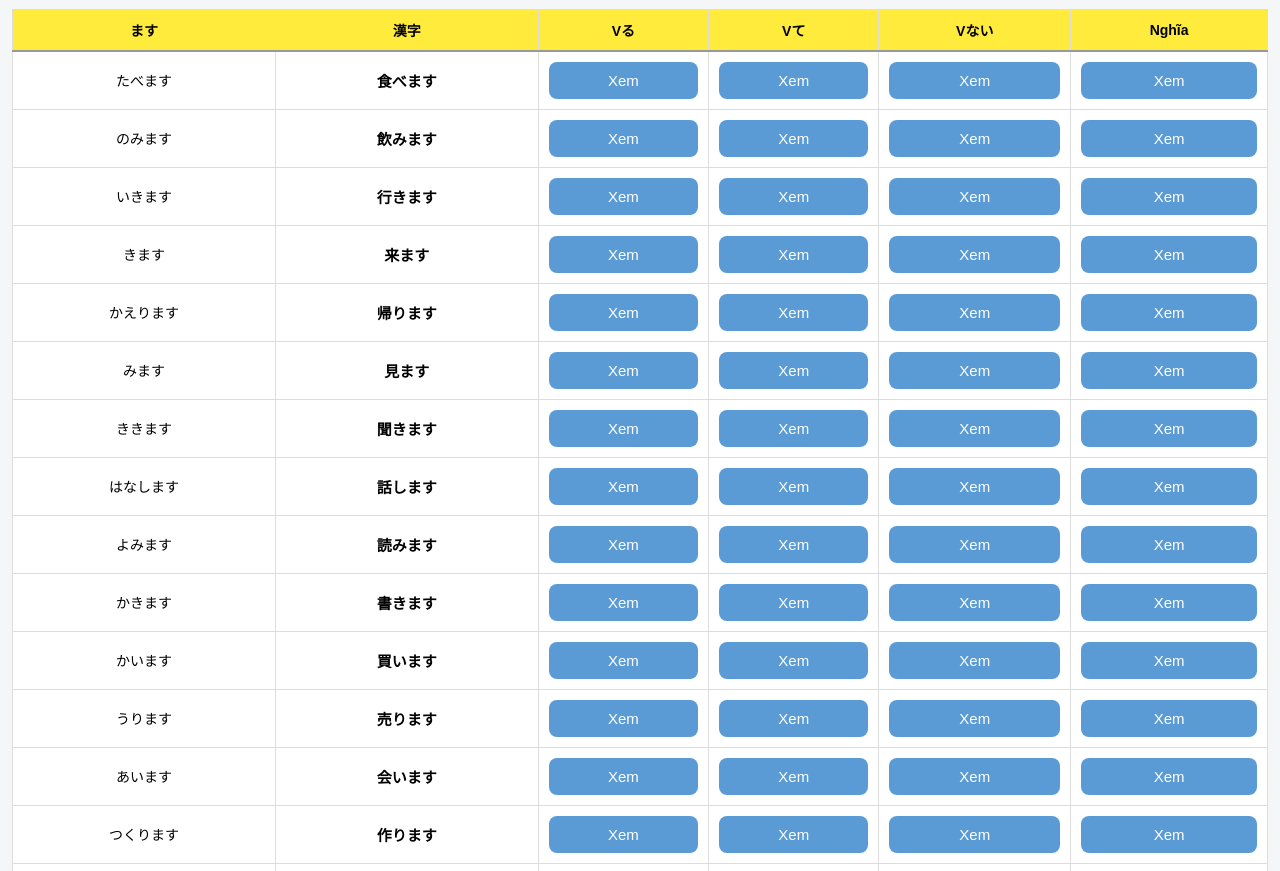
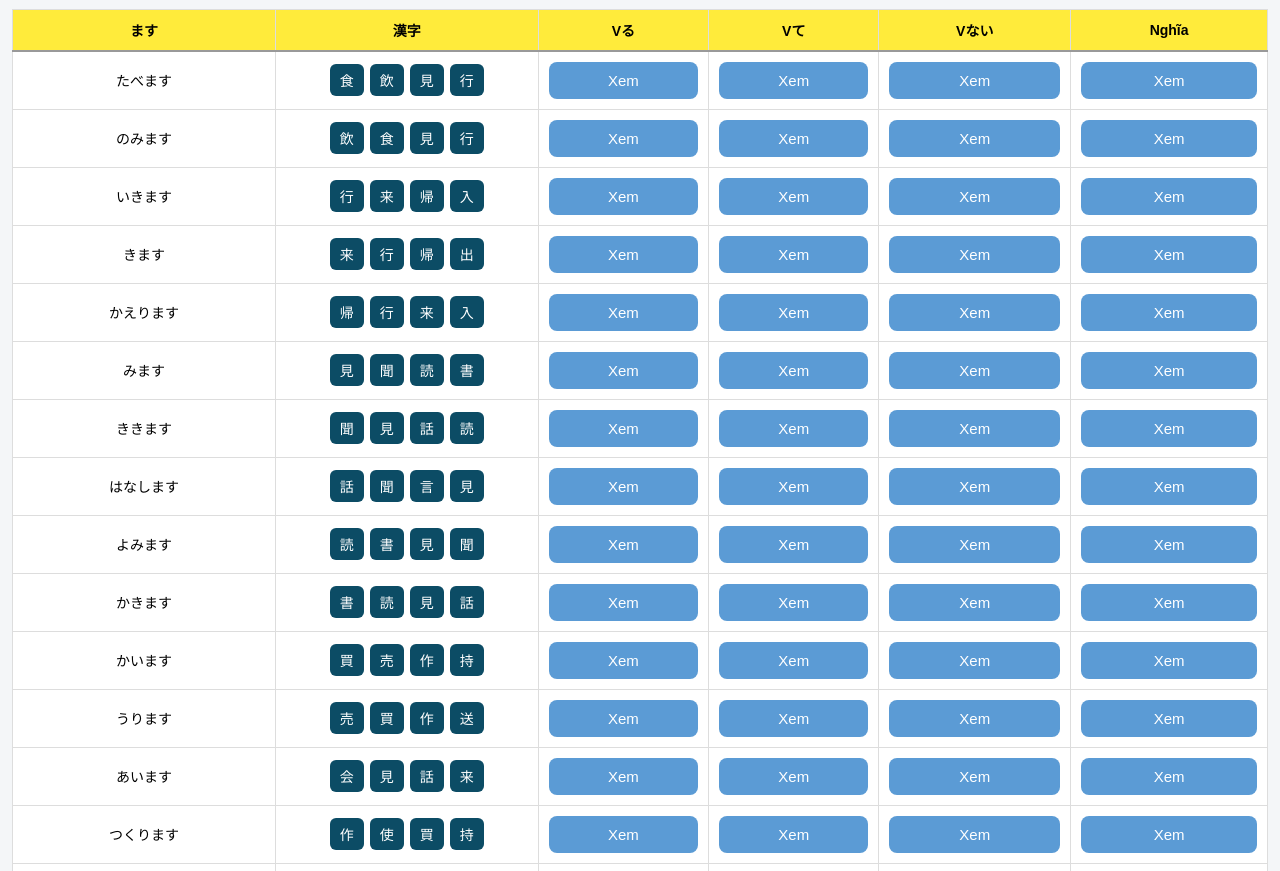
Before and after one commit to nguyenduc87/chia-dong-tu, a plain HTML site: page index.html in a window 1280 px wide. Shown: the part 63-934 px from the top of the page. Drawn offline with Linux system fonts and the light colour scheme.

Commit message:
second commit

```diff
--- a/script.js
+++ b/script.js
@@ -1,58 +1,51 @@
 const verbs = [
-    { masu: "たべます", kanji: "食べます", ru: "たべる", te: "たべて", nai: "たべない", meaning: "ăn" },
-    { masu: "のみます", kanji: "飲みます", ru: "のむ", te: "のんで", nai: "のまない", meaning: "uống" },
-    { masu: "いきます", kanji: "行きます", ru: "いく", te: "いって", nai: "いかない", meaning: "đi" },
-    { masu: "きます", kanji: "来ます", ru: "くる", te: "きて", nai: "こない", meaning: "đến" },
-    { masu: "かえります", kanji: "帰ります", ru: "かえる", te: "かえって", nai: "かえらない", meaning: "về" },
-    { masu: "みます", kanji: "見ます", ru: "みる", te: "みて", nai: "みない", meaning: "xem" },
-    { masu: "ききます", kanji: "聞きます", ru: "きく", te: "きいて", nai: "きかない", meaning: "nghe, hỏi" },
-    { masu: "はなします", kanji: "話します", ru: "はなす", te: "はなして", nai: "はなさない", meaning: "nói" },
-    { masu: "よみます", kanji: "読みます", ru: "よむ", te: "よんで", nai: "よまない", meaning: "đọc" },
-    { masu: "かきます", kanji: "書きます", ru: "かく", te: "かいて", nai: "かかない", meaning: "viết" },
+    { masu: "たべます", kanji: "食べます", kanjiChoices: ["食", "飲", "見", "行"], ru: "たべる", te: "たべて", nai: "たべない", meaning: "ăn" },
+    { masu: "のみます", kanji: "飲みます", kanjiChoices: ["飲", "食", "見", "行"], ru: "のむ", te: "のんで", nai: "のまない", meaning: "uống" },
+    { masu: "いきます", kanji: "行きます", kanjiChoices: ["行", "来", "帰", "入"], ru: "いく", te: "いって", nai: "いかない", meaning: "đi" },
+    { masu: "きます", kanji: "来ます", kanjiChoices: ["来", "行", "帰", "出"], ru: "くる", te: "きて", nai: "こない", meaning: "đến" },
+    { masu: "かえります", kanji: "帰ります", kanjiChoices: ["帰", "行", "来", "入"], ru: "かえる", te: "かえって", nai: "かえらない", meaning: "về" },
+    { masu: "みます", kanji: "見ます", kanjiChoices: ["見", "聞", "読", "書"], ru: "みる", te: "みて", nai: "みない", meaning: "xem" },
+    { masu: "ききます", kanji: "聞きます", kanjiChoices: ["聞", "見", "話", "読"], ru: "きく", te: "きいて", nai: "きかない", meaning: "nghe, hỏi" },
+    { masu: "はなします", kanji: "話します", kanjiChoices: ["話", "聞", "言", "見"], ru: "はなす", te: "はなして", nai: "はなさない", meaning: "nói" },
+    { masu: "よみます", kanji: "読みます", kanjiChoices: ["読", "書", "見", "聞"], ru: "よむ", te: "よんで", nai: "よまない", meaning: "đọc" },
+    { masu: "かきます", kanji: "書きます", kanjiChoices: ["書", "読", "見", "話"], ru: "かく", te: "かいて", nai: "かかない", meaning: "viết" },
+    { masu: "かいます", kanji: "買います", kanjiChoices: ["買", "売", "作", "持"], ru: "かう", te: "かって", nai: "かわない", meaning: "mua" },
+    { masu: "うります", kanji: "売ります", kanjiChoices: ["売", "買", "作", "送"], ru: "うる", te: "うって", nai: "うらない", meaning: "bán" },
+    { masu: "あいます", kanji: "会います", kanjiChoices: ["会", "見", "話", "来"], ru: "あう", te: "あって", nai: "あわない", meaning: "gặp" },
+    { masu: "つくります", kanji: "作ります", kanjiChoices: ["作", "使", "買", "持"], ru: "つくる", te: "つくって", nai: "つくらない", meaning: "làm, tạo" },
+    { masu: "つかいます", kanji: "使います", kanjiChoices: ["使", "作", "持", "買"], ru: "つかう", te: "つかって", nai: "つかわない", meaning: "dùng" },
+    { masu: "もらいます", kanji: "もらいます", kanjiChoices: ["貰", "あ", "受", "取"], ru: "もらう", te: "もらって", nai: "もらわない", meaning: "nhận" },
+    { masu: "あげます", kanji: "あげます", kanjiChoices: ["上", "下", "出", "入"], ru: "あげる", te: "あげて", nai: "あげない", meaning: "cho" },
+    { masu: "おくります", kanji: "送ります", kanjiChoices: ["送", "渡", "出", "持"], ru: "おくる", te: "おくって", nai: "おくらない", meaning: "gửi" },
+    { masu: "かします", kanji: "貸します", kanjiChoices: ["貸", "借", "与", "送"], ru: "かす", te: "かして", nai: "かさない", meaning: "cho mượn" },
+    { masu: "かります", kanji: "借ります", kanjiChoices: ["借", "貸", "取", "持"], ru: "かりる", te: "かりて", nai: "かりない", meaning: "mượn" },
+    { masu: "ならいます", kanji: "習います", kanjiChoices: ["習", "学", "教", "知"], ru: "ならう", te: "ならって", nai: "ならわない", meaning: "học" },
+    { masu: "おしえます", kanji: "教えます", kanjiChoices: ["教", "習", "話", "言"], ru: "おしえる", te: "おしえて", nai: "おしえない", meaning: "dạy" },
+    { masu: "はたらきます", kanji: "働きます", kanjiChoices: ["働", "休", "作", "使"], ru: "はたらく", te: "はたらいて", nai: "はたらかない", meaning: "làm việc" },
+    { masu: "やすみます", kanji: "休みます", kanjiChoices: ["休", "働", "止", "寝"], ru: "やすむ", te: "やすんで", nai: "やすまない", meaning: "nghỉ" },
+    { masu: "すみます", kanji: "住みます", kanjiChoices: ["住", "行", "来", "入"], ru: "すむ", te: "すんで", nai: "すまない", meaning: "sống, ở" },
+    { masu: "しります", kanji: "知ります", kanjiChoices: ["知", "分", "思", "習"], ru: "しる", te: "しって", nai: "しらない", meaning: "biết" },
+    { masu: "おもいます", kanji: "思います", kanjiChoices: ["思", "知", "考", "分"], ru: "おもう", te: "おもって", nai: "おもわない", meaning: "nghĩ" },
+    { masu: "わかります", kanji: "分かります", kanjiChoices: ["分", "知", "思", "習"], ru: "わかる", te: "わかって", nai: "わからない", meaning: "hiểu" },
+    { masu: "あそびます", kanji: "遊びます", kanjiChoices: ["遊", "休", "行", "来"], ru: "あそぶ", te: "あそんで", nai: "あそばない", meaning: "chơi" },
+    { masu: "およぎます", kanji: "泳ぎます", kanjiChoices: ["泳", "走", "遊", "入"], ru: "およぐ", te: "およいで", nai: "およがない", meaning: "bơi" },
+    { masu: "のります", kanji: "乗ります", kanjiChoices: ["乗", "降", "入", "出"], ru: "のる", te: "のって", nai: "のらない", meaning: "lên (xe)" },
+    { masu: "おります", kanji: "降ります", kanjiChoices: ["降", "乗", "出", "入"], ru: "おりる", te: "おりて", nai: "おりない", meaning: "xuống" },
+    { masu: "はいります", kanji: "入ります", kanjiChoices: ["入", "出", "来", "行"], ru: "はいる", te: "はいって", nai: "はいらない", meaning: "vào" },
+    { masu: "でます", kanji: "出ます", kanjiChoices: ["出", "入", "行", "来"], ru: "でる", te: "でて", nai: "でない", meaning: "ra" },
+    { masu: "あけます", kanji: "開けます", kanjiChoices: ["開", "閉", "出", "入"], ru: "あける", te: "あけて", nai: "あけない", meaning: "mở" },
+    { masu: "しめます", kanji: "閉めます", kanjiChoices: ["閉", "開", "止", "消"], ru: "しめる", te: "しめて", nai: "しめない", meaning: "đóng" },
+    { masu: "けします", kanji: "消します", kanjiChoices: ["消", "付", "止", "開"], ru: "けす", te: "けして", nai: "けさない", meaning: "tắt, xóa" },
+    { masu: "あらいます", kanji: "洗います", kanjiChoices: ["洗", "使", "持", "作"], ru: "あらう", te: "あらって", nai: "あらわない", meaning: "rửa" },
+    { masu: "つかれます", kanji: "疲れます", kanjiChoices: ["疲", "休", "働", "寝"], ru: "つかれる", te: "つかれて", nai: "つかれない", meaning: "mệt" },
+    { masu: "いそぎます", kanji: "急ぎます", kanjiChoices: ["急", "走", "待", "行"], ru: "いそぐ", te: "いそいで", nai: "いそがない", meaning: "vội" },
+    { masu: "まちます", kanji: "待ちます", kanjiChoices: ["待", "行", "止", "来"], ru: "まつ", te: "まって", nai: "またない", meaning: "đợi" },
+    { masu: "とまります", kanji: "止まります", kanjiChoices: ["止", "立", "入", "出"], ru: "とまる", te: "とまって", nai: "とまらない", meaning: "dừng, ở trọ" },
+    { masu: "すわります", kanji: "座ります", kanjiChoices: ["座", "立", "休", "止"], ru: "すわる", te: "すわって", nai: "すわらない", meaning: "ngồi" },
+    { masu: "たちます", kanji: "立ちます", kanjiChoices: ["立", "座", "止", "入"], ru: "たつ", te: "たって", nai: "たたない", meaning: "đứng" },
+    { masu: "もちます", kanji: "持ちます", kanjiChoices: ["持", "取", "使", "買"], ru: "もつ", te: "もって", nai: "もたない", meaning: "cầm, mang" },
+    { masu: "つきます", kanji: "着きます", kanjiChoices: ["着", "行", "来", "帰"], ru: "つく", te: "ついて", nai: "つかない", meaning: "đến nơi" },
 
-    { masu: "かいます", kanji: "買います", ru: "かう", te: "かって", nai: "かわない", meaning: "mua" },
-    { masu: "うります", kanji: "売ります", ru: "うる", te: "うって", nai: "うらない", meaning: "bán" },
-    { masu: "あいます", kanji: "会います", ru: "あう", te: "あって", nai: "あわない", meaning: "gặp" },
-    { masu: "つくります", kanji: "作ります", ru: "つくる", te: "つくって", nai: "つくらない", meaning: "làm, tạo" },
-    { masu: "つかいます", kanji: "使います", ru: "つかう", te: "つかって", nai: "つかわない", meaning: "dùng" },
-    { masu: "もらいます", kanji: "もらいます", ru: "もらう", te: "もらって", nai: "もらわない", meaning: "nhận" },
-    { masu: "あげます", kanji: "あげます", ru: "あげる", te: "あげて", nai: "あげない", meaning: "cho" },
-    { masu: "おくります", kanji: "送ります", ru: "おくる", te: "おくって", nai: "おくらない", meaning: "gửi" },
-    { masu: "かします", kanji: "貸します", ru: "かす", te: "かして", nai: "かさない", meaning: "cho mượn" },
-    { masu: "かります", kanji: "借ります", ru: "かりる", te: "かりて", nai: "かりない", meaning: "mượn" },
-
-    { masu: "ならいます", kanji: "習います", ru: "ならう", te: "ならって", nai: "ならわない", meaning: "học" },
-    { masu: "おしえます", kanji: "教えます", ru: "おしえる", te: "おしえて", nai: "おしえない", meaning: "dạy" },
-    { masu: "はたらきます", kanji: "働きます", ru: "はたらく", te: "はたらいて", nai: "はたらかない", meaning: "làm việc" },
-    { masu: "やすみます", kanji: "休みます", ru: "やすむ", te: "やすんで", nai: "やすまない", meaning: "nghỉ" },
-    { masu: "すみます", kanji: "住みます", ru: "すむ", te: "すんで", nai: "すまない", meaning: "sống, ở" },
-    { masu: "しります", kanji: "知ります", ru: "しる", te: "しって", nai: "しらない", meaning: "biết" },
-    { masu: "おもいます", kanji: "思います", ru: "おもう", te: "おもって", nai: "おもわない", meaning: "nghĩ" },
-    { masu: "わかります", kanji: "分かります", ru: "わかる", te: "わかって", nai: "わからない", meaning: "hiểu" },
-    { masu: "あります", kanji: "あります", ru: "ある", te: "あって", nai: "ない", meaning: "có (đồ vật)" },
-    { masu: "います", kanji: "います", ru: "いる", te: "いて", nai: "いない", meaning: "có (người, động vật)" },
-
-    { masu: "あそびます", kanji: "遊びます", ru: "あそぶ", te: "あそんで", nai: "あそばない", meaning: "chơi" },
-    { masu: "およぎます", kanji: "泳ぎます", ru: "およぐ", te: "およいで", nai: "およがない", meaning: "bơi" },
-    { masu: "のります", kanji: "乗ります", ru: "のる", te: "のって", nai: "のらない", meaning: "lên (xe)" },
-    { masu: "おります", kanji: "降ります", ru: "おりる", te: "おりて", nai: "おりない", meaning: "xuống" },
-    { masu: "はいります", kanji: "入ります", ru: "はいる", te: "はいって", nai: "はいらない", meaning: "vào" },
-    { masu: "でます", kanji: "出ます", ru: "でる", te: "でて", nai: "でない", meaning: "ra" },
-    { masu: "あけます", kanji: "開けます", ru: "あける", te: "あけて", nai: "あけない", meaning: "mở" },
-    { masu: "しめます", kanji: "閉めます", ru: "しめる", te: "しめて", nai: "しめない", meaning: "đóng" },
-    { masu: "けします", kanji: "消します", ru: "けす", te: "けして", nai: "けさない", meaning: "tắt, xóa" },
-    { masu: "つけます", kanji: "つけます", ru: "つける", te: "つけて", nai: "つけない", meaning: "bật" },
-
-    { masu: "あらいます", kanji: "洗います", ru: "あらう", te: "あらって", nai: "あらわない", meaning: "rửa" },
-    { masu: "つかれます", kanji: "疲れます", ru: "つかれる", te: "つかれて", nai: "つかれない", meaning: "mệt" },
-    { masu: "いそぎます", kanji: "急ぎます", ru: "いそぐ", te: "いそいで", nai: "いそがない", meaning: "vội" },
-    { masu: "あぶない", kanji: "危ない", ru: "あぶない", te: "-", nai: "-", meaning: "nguy hiểm" },
-    { masu: "まちます", kanji: "待ちます", ru: "まつ", te: "まって", nai: "またない", meaning: "đợi" },
-    { masu: "とまります", kanji: "止まります", ru: "とまる", te: "とまって", nai: "とまらない", meaning: "dừng, ở trọ" },
-    { masu: "すわります", kanji: "座ります", ru: "すわる", te: "すわって", nai: "すわらない", meaning: "ngồi" },
-    { masu: "たちます", kanji: "立ちます", ru: "たつ", te: "たって", nai: "たたない", meaning: "đứng" },
-    { masu: "もちます", kanji: "持ちます", ru: "もつ", te: "もって", nai: "もたない", meaning: "cầm, mang" },
-    { masu: "つきます", kanji: "着きます", ru: "つく", te: "ついて", nai: "つかない", meaning: "đến nơi" }
 ];
 
 
@@ -62,7 +55,11 @@ verbs.forEach(v => {
     tbody.innerHTML += `
     <tr>
       <td>${v.masu}</td>
-      <td class="kanji">${v.kanji}</td>
+
+      <td class="kanji-cell">
+        ${renderKanjiChoices(v)}
+      </td>
+
       <td>${createButton(v.ru)}</td>
       <td>${createButton(v.te)}</td>
       <td>${createButton(v.nai)}</td>
@@ -70,6 +67,23 @@ verbs.forEach(v => {
     </tr>
   `;
 });
+
+function renderKanjiChoices(v) {
+    return `
+    <div class="kanji-options">
+      ${v.kanjiChoices.map(k =>
+        `<button class="kanji-btn" onclick="showKanji(this, '${v.kanji}')">${k}</button>`
+    ).join("")}
+    </div>
+  `;
+}
+
+function showKanji(button, kanjiText) {
+    const cell = button.closest("td");
+
+    cell.innerHTML = `<span class="kanji-text">${kanjiText}</span>`;
+}
+
 
 function createButton(answer) {
     return `<button class="answer-btn" onclick="showText(this, '${answer}')">Xem</button>`;
--- a/style.css
+++ b/style.css
@@ -97,6 +97,41 @@ td.expanded {
     font-weight: bold;
 }
 
+.kanji-options {
+  display: flex;
+  flex-wrap: wrap;
+  gap: 6px;
+  justify-content: center;
+}
+
+.kanji-btn {
+  padding: 6px 10px;
+  font-size: 14px;
+  border-radius: 6px;
+  border: none;
+  background: #0c4c65;
+  color: #fff;
+  cursor: pointer;
+}
+
+.kanji-text {
+  font-size: 16px;
+  font-weight: bold;
+  animation: reveal 0.3s ease forwards;
+}
+
+@keyframes reveal {
+  from {
+    opacity: 0;
+    transform: scale(0.9);
+  }
+  to {
+    opacity: 1;
+    transform: scale(1);
+  }
+}
+
+
 .answer-btn {
     width: 100%;
     padding: 10px 0;
```
